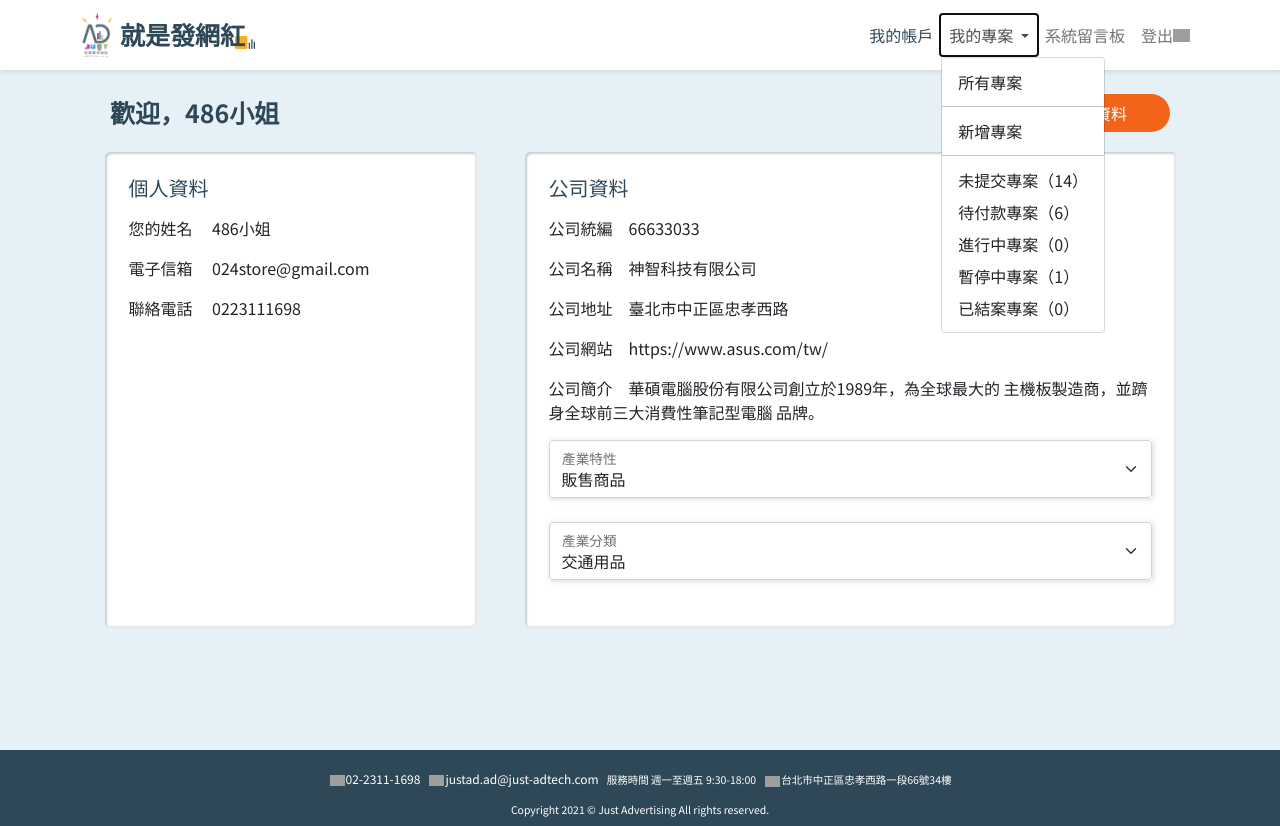
After one commit to CCJ1994/CCJ1994.github.io, a PHP site: page /other/fim/index.html in a window 1280 px wide, after a click on "我的專案". The commit adds this page. Run offline with PHP 8.4, Linux system fonts and the light colour scheme; some libraries are stand-ins or nearby versions; grey boxes are pictures that could not be loaded.

Commit message:
myproject

```diff
--- a/other/fim/css/fimstyle.css
+++ b/other/fim/css/fimstyle.css
@@ -3,6 +3,35 @@
 }
 body{
   font-family: 'Noto Sans TC', sans-serif;
+}
+
+nav{
+  box-shadow: -1px -1px 7px #ffffff73, 1px 1px 5px rgb(94 104 121 / 29%);
+  background-color: #fff;
+}
+#mainMenu{
+  background-color: #fff;
+}
+#mainMenu .active{
+  color: #2F4858 !important;
+}
+/* #mainMenu .active::after{
+content:"";
+display: block;
+height: 3px;
+background-color: #f26419;
+margin: 3px 0;
+} */
+
+#main{
+  margin: 90px auto 20px;
+  min-height: 80vh;
+}
+.brandName{
+  color: #2F4858;
+  font-weight: 700;
+  font-size: 25px;
+  z-index: 1;
 }
 a,#goreg{
   text-decoration: none;
@@ -11,8 +40,15 @@ a,#goreg{
 a:hover,#goreg:hover,#backBtn:hover{
   color: #33658A;
 }
-.btn:focus {
-  box-shadow: none;
+h1{
+  color: #2F4858;
+  font-weight: 700;
+}
+h2,h3,h4,h5,h6{
+  color: #2F4858;
+}
+.btn:focus,.navbar-toggler {
+  box-shadow: none !important;
 }
 #goreg,#backBtn{
   cursor: pointer;
@@ -23,62 +59,19 @@ a:hover,#goreg:hover,#backBtn:hover{
   top:20px;
   left: 20px;
 }
-.full{
-    width: 100vw;
-    height: 100vh;
-    /* background-image: url("../img/wilhelm-gunkel-frJ4mqE5DNY-unsplash.jpg");
-    background-size: cover; */
-    background-color: #CDDCDC;
-    background-image: radial-gradient(#dfe9f3 , white );
-    position: fixed;
-    display: flex;
-    justify-content: center;
-    align-items: center;
-}
 
-
-.title{
-  font-size: 40px;
-  font-weight: 700;
-  color: #2F4858;
-  position: relative;
-  z-index: 1;
-}
-.title2{
-  font-size: 35px;
-  font-weight: 700;
-  color: #2F4858;
-  position: relative;
-  /* margin: 70px 0 20px 0; */
-}
-.title3{
-  font-size: 35px;
-  font-weight: 700;
-  color: #fff;
-  position: relative;
-  /* margin:20px 0; */
-}
-.title::before{
-  content:"";
-  height: 25px;
-  width:25px;
-  background-color: #f26419;
-  position: absolute;
-  border-radius: 50%;
-  right:15px;
-  bottom: 5px;
-  z-index: -1;
-}
 .btn{
   width: 150px;
-  border-radius: 10px;
+  border-radius: 20px;
 }
 .btn-orange{
   color: #fff;
   background-color: #f26419;
 }
 .btn-orange:hover{
-  color: #fff;
+  color: #f26419;
+  background-color: #fff;
+  border: 1px solid #f26419;
 }
 .btn-outline-orange{
   color: #f26419;
@@ -99,8 +92,6 @@ i{
   background-color: transparent;
 }
 
-
-
 p {
   font-size: 14px;
   font-weight: 100;
@@ -117,7 +108,53 @@ p {
   outline: none !important;
 }
 
+/* login page */
+.full{
+  width: 100vw;
+  height: 100vh;
+  /* background-image: url("../img/wilhelm-gunkel-frJ4mqE5DNY-unsplash.jpg");
+  background-size: cover; */
+  background-color: #CDDCDC;
+  background-image: radial-gradient(#dfe9f3 , white );
+  position: fixed;
+  display: flex;
+  justify-content: center;
+  align-items: center;
+}
 
+.title{
+font-size: 40px;
+font-weight: 700;
+color: #2F4858;
+position: relative;
+z-index: 1;
+}
+.title2{
+font-size: 35px;
+font-weight: 700;
+color: #2F4858;
+position: relative;
+/* margin: 70px 0 20px 0; */
+}
+.title3{
+font-size: 35px;
+font-weight: 700;
+color: #fff;
+position: relative;
+/* margin:20px 0; */
+}
+.title4{
+  font-size: 25px;
+  font-weight: 700;
+  color: #2F4858;
+  }
+#titleicon{
+position: absolute;
+width: 30px;
+bottom: 5px;
+right: 10px;
+z-index: -1;
+}
 .outter {
   background-color: #fff;
   border-radius: 10px;
@@ -128,7 +165,6 @@ p {
   height: 500px;
   width: 700px;
 }
-
 .formPart {
   position: absolute;
   top: 0;
@@ -140,7 +176,6 @@ p {
   text-align: center;
 
 }
-
 .loginPart {
   left: 0;
   width: 350px;
@@ -191,7 +226,6 @@ p {
   transition: transform 0.4s ease-in-out;
   z-index: 100;
 }
-
 .outter.right-panel-active .overlayPart {
   transform: translateX(-100%);
 }
@@ -243,7 +277,36 @@ p {
   right: 0;
   transform: translateX(0);
 }
-
 .outter.right-panel-active .rightPart {
   transform: translateX(20%);
 }
+/* infomation */
+.infobg{
+  background-color: #E5F1F6;
+}
+.info{
+  box-shadow: inset 2px 2px 2px #c7d2d6, inset -2px -2px 2px #e6e6e6;
+  border-radius: 5px;
+  background-color: #fff;
+}
+/* #infomation>div:first-child{
+  min-width: 400px;
+}
+#infomation>div:last-child{
+  min-width: 650px;
+} */
+
+/* footer */
+
+footer,footer a{
+  background-color: #2F4858;
+  font-size: 12px;
+  color: #fff !important;
+}
+.bg-dark{
+  background-color: #2F4858 !important;
+}
+footer img{
+  margin: 0 1px;
+  width: 15px;
+}
--- /dev/null
+++ b/other/fim/index.html
@@ -0,0 +1,140 @@
+<!DOCTYPE html>
+<html lang="en">
+
+<head>
+  <meta charset="UTF-8">
+  <meta http-equiv="X-UA-Compatible" content="IE=edge">
+  <meta name="viewport" content="width=device-width, initial-scale=1.0">
+  <title>Document</title>
+  <link rel="stylesheet" href="./css/bootstrap.min.css">
+  <link rel="stylesheet" href="./css/fimstyle.css">
+  <link rel="preconnect" href="https://fonts.gstatic.com">
+  <link href="https://fonts.googleapis.com/css2?family=Noto+Sans+TC:wght@400;500;700&display=swap" rel="stylesheet">
+  <script src="https://kit.fontawesome.com/7f45dfd3e1.js" crossorigin="anonymous"></script>
+
+
+  <script src="https://cdn.jsdelivr.net/npm/bootstrap@5.0.0/dist/js/bootstrap.bundle.min.js"></script>
+
+</head>
+
+<body class="infobg">
+  <header>
+    <nav class="navbar navbar-expand-lg navbar-light fixed-top">
+      <div class="container">
+        <a class="navbar-brand d-flex align-items-center" href="#">
+          <img src="./img/justAD_logo_正方.png" width="30">
+          <div class="brandName ms-2 position-relative">
+            <div style="z-index: 1;">就是發網紅</div>
+            <img width="20" style="position: absolute;bottom: 5px;right: -10px; z-index: -1;" src="./img/titleicon.svg">
+          </div>
+        </a>
+        <button class="navbar-toggler" type="button" data-toggle="collapse" data-target="#mainMenu">
+          <span class="navbar-toggler-icon"></span>
+        </button>
+        <div class="collapse navbar-collapse" id="mainMenu">
+          <ul class="navbar-nav me-auto mb-2 mb-lg-0 col justify-content-end">
+            <li class="nav-item">
+              <a class="nav-link active" href="./index.html">我的帳戶</a>
+            </li>
+            <li class="nav-item dropdown">
+              <a class="nav-link dropdown-toggle" href="" id="navbarDropdown" role="button" data-bs-toggle="dropdown">
+                我的專案
+              </a>
+              <ul class="dropdown-menu">
+                <li><a class="dropdown-item" href="./myproject.html">所有專案</a></li>
+                <li>
+                  <hr class="dropdown-divider">
+                </li>
+                <li><a class="dropdown-item" href="./addproject.html">新增專案</a></li>
+                <li>
+                  <hr class="dropdown-divider">
+                </li>
+                <li><a class="dropdown-item" href="#">未提交專案（14）</a></li>
+                <li><a class="dropdown-item" href="#">待付款專案（6）</a></li>
+                <li><a class="dropdown-item" href="#">進行中專案（0）</a></li>
+                <li><a class="dropdown-item" href="#">暫停中專案（1）</a></li>
+                <li><a class="dropdown-item" href="#">已結案專案（0）</a></li>
+              </ul>
+            </li>
+            <li class="nav-item">
+              <a class="nav-link" href="#">系統留言板</a>
+            </li>
+            <li class="nav-item">
+              <a class="nav-link d-flex align-items-center" href="./login.html">登出<img src="./img/logout_24dp.svg"
+                  width="17"></a>
+            </li>
+          </ul>
+        </div>
+      </div>
+    </nav>
+  </header>
+  <section id="main" class="container">
+    <div class="container d-flex flex-wrap justify-content-between align-items-center">
+      <div class="title4 mx-3 my-1">
+        歡迎，486小姐
+      </div>
+      <div class="text-end my-1"><button class="btn btn-orange mx-3">編輯資料</button></div>
+    </div>
+    <div id="infomation" class="d-flex flex-wrap justify-content-center">
+      <div class="col-lg-4 col-md-12 col info my-3 p-4 me-lg-5">
+          <h5>個人資料</h5>
+          <div class="my-3">您的姓名 <span class="ms-3">486小姐</span></div>
+          <div class="my-3">電子信箱 <span class="ms-3">024store@gmail.com</span></div>
+          <div class="my-3">聯絡電話 <span class="ms-3">0223111698</span></div>
+      </div>
+      <div class="col-lg-7 col-md-12 info my-3 p-4">
+          <h5>公司資料</h5>
+          <div class="my-3">公司統編<span class="ms-3">66633033</span></div>
+          <div class="my-3">公司名稱<span class="ms-3">神智科技有限公司</span></div>
+          <div class="my-3">公司地址<span class="ms-3">臺北市中正區忠孝西路</span></div>
+          <div class="my-3">公司網站<span class="ms-3">https://www.asus.com/tw/</span></div>
+          <div class="my-3">公司簡介<span class="ms-3">華碩電腦股份有限公司創立於1989年，為全球最大的
+              主機板製造商，並躋身全球前三大消費性筆記型電腦
+              品牌。</span></div>
+          <div class="form-floating my-3">
+            <select class="form-select" id="selectSpec">
+              <option value="1">販售商品</option>
+              <option value="2">提供服務</option>
+              <option value="3">行銷代理</option>
+            </select>
+            <label for="selectSpec">產業特性</label>
+          </div>
+          <div class="form-floating my-4">
+            <select class="form-select" id="selectType">
+              <option value="1">交通用品</option>
+              <option value="2">百貨通路</option>
+              <option value="3">包裝食品</option>
+              <option value="4">美妝保養</option>
+            </select>
+            <label for="selectType">產業分類</label>
+          </div>
+
+
+      </div>
+    </div>
+  </section>
+  <footer class="bg-dark text-center p-2">
+    <div class="container">
+      <div class="d-flex justify-content-md-center justify-content-sm-start m-2 flex-wrap">
+        <div class="m-1"><small><a href="tel:02-2311-1698"><img src="./img/phone_24dp.svg">02-2311-1698</a></small>
+        </div>
+        <div class="m-1"><small><a href="mailto:justad.ad@just-adtech.com"><img
+                src="./img/mail_24dp.svg">justad.ad@just-adtech.com</a></small></div>
+        <div class="m-1"><small>服務時間 週一至週五 9:30-18:00</small></div>
+        <div class="m-1"><small><img src="./img/location_24dp.svg">台北市中正區忠孝西路一段66號34樓</small></div>
+      </div>
+      <small>Copyright 2021 © Just Advertising All rights reserved.</small>
+    </div>
+  </footer>
+  <script src="./js/jquery-3.6.0.min.js"></script>
+  <script src="https://cdn.jsdelivr.net/npm/bootstrap@4.6.0/dist/js/bootstrap.bundle.min.js"></script>
+  <script src="./js/popper.min.js"></script>
+  <script src="./js/bootstrap.min.js"></script>
+  <script src="./js/bootstrap.bundle.min.js"></script>
+
+  <script>
+
+  </script>
+</body>
+
+</html>
--- a/other/fim/test.html
+++ b/other/fim/test.html
@@ -226,7 +226,7 @@
       width: 100vw;
       height: 100vh;
       /* background-image: url("../img/wilhelm-gunkel-frJ4mqE5DNY-unsplash.jpg");
-    background-size: cover; */
+      background-size: cover; */
       background-color: #CDDCDC;
       background-image: radial-gradient(#dfe9f3, white);
       position: fixed;
```
Also changed, not shown: other/fim/addproject.html (added, +98 -0 lines), other/fim/forgetpw.html (+49 -6 lines), other/fim/login.html (+9 -8 lines), other/fim/myproject.html (added, +98 -0 lines), other/fim/img/location_24dp.svg (added), other/fim/img/logout_24dp.svg (added), other/fim/img/mail_24dp.svg (added), other/fim/img/phone_24dp.svg (added), other/fim/img/titleicon.svg (added), other/fim/js/popper.min.js (added), 2 other files.
